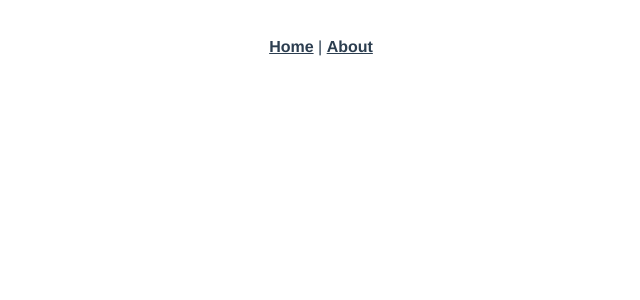
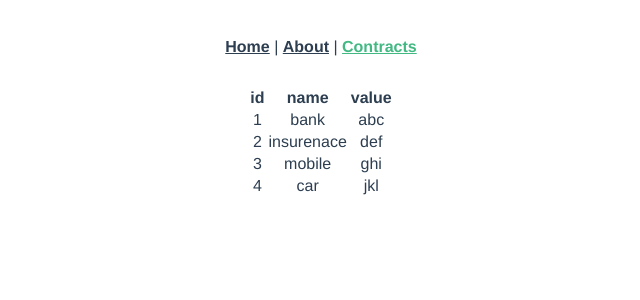
Before and after one commit to reusing-code/contracts, a Vue app: page /contracts in a window 1280 px wide. Shown: the top 300 px of the page, without its empty margins (319-959 px from the left). Built offline with nearby package versions, Linux system fonts and the light colour scheme.

Commit message:
Add simple table

```diff
--- a/src/App.vue
+++ b/src/App.vue
@@ -1,9 +1,10 @@
 <template>
   <div id="app">
-    <div id="nav">
+    <nav id="nav">
       <router-link to="/">Home</router-link> |
-      <router-link to="/about">About</router-link>
-    </div>
+      <router-link to="/about">About</router-link> |
+      <router-link to="/contracts">Contracts</router-link>
+    </nav>
     <router-view />
   </div>
 </template>
--- /dev/null
+++ b/src/components/ContractList.vue
@@ -0,0 +1,46 @@
+<template>
+  <div id="contract-list">
+    <table>
+      <thead>
+        <tr>
+          <th v-for="column in columns" :key="column">
+            {{ column }}
+          </th>
+        </tr>
+      </thead>
+      <tbody>
+        <TableRow
+          v-for="contract in contracts"
+          :key="contract.id"
+          v-bind:data="contract"
+          v-bind:columns="columns"
+        ></TableRow>
+      </tbody>
+    </table>
+  </div>
+</template>
+
+<script>
+import TableRow from "@/components/TableRow.vue";
+
+export default {
+  components: { TableRow },
+  data() {
+    return {
+      columns: ["id", "name", "value"],
+      contracts: [
+        { id: 1, name: "bank", value: "abc" },
+        { id: 2, name: "insurenace", value: "def" },
+        { id: 3, name: "mobile", value: "ghi" },
+        { id: 4, name: "car", value: "jkl" }
+      ]
+    };
+  }
+};
+</script>
+
+<style scoped>
+table {
+  margin: auto;
+}
+</style>
--- /dev/null
+++ b/src/components/TableRow.vue
@@ -0,0 +1,23 @@
+<template>
+  <tr>
+    <td v-for="column in columns" :key="column">{{ data[column] }}</td>
+  </tr>
+</template>
+
+<script>
+export default {
+  props: {
+    columns: {
+      type: Array
+    },
+    data: {
+      type: Object,
+      default: function() {
+        return {};
+      }
+    }
+  }
+};
+</script>
+
+<style scoped></style>
```
Also changed, not shown: src/router/index.js (+7 -11 lines).
